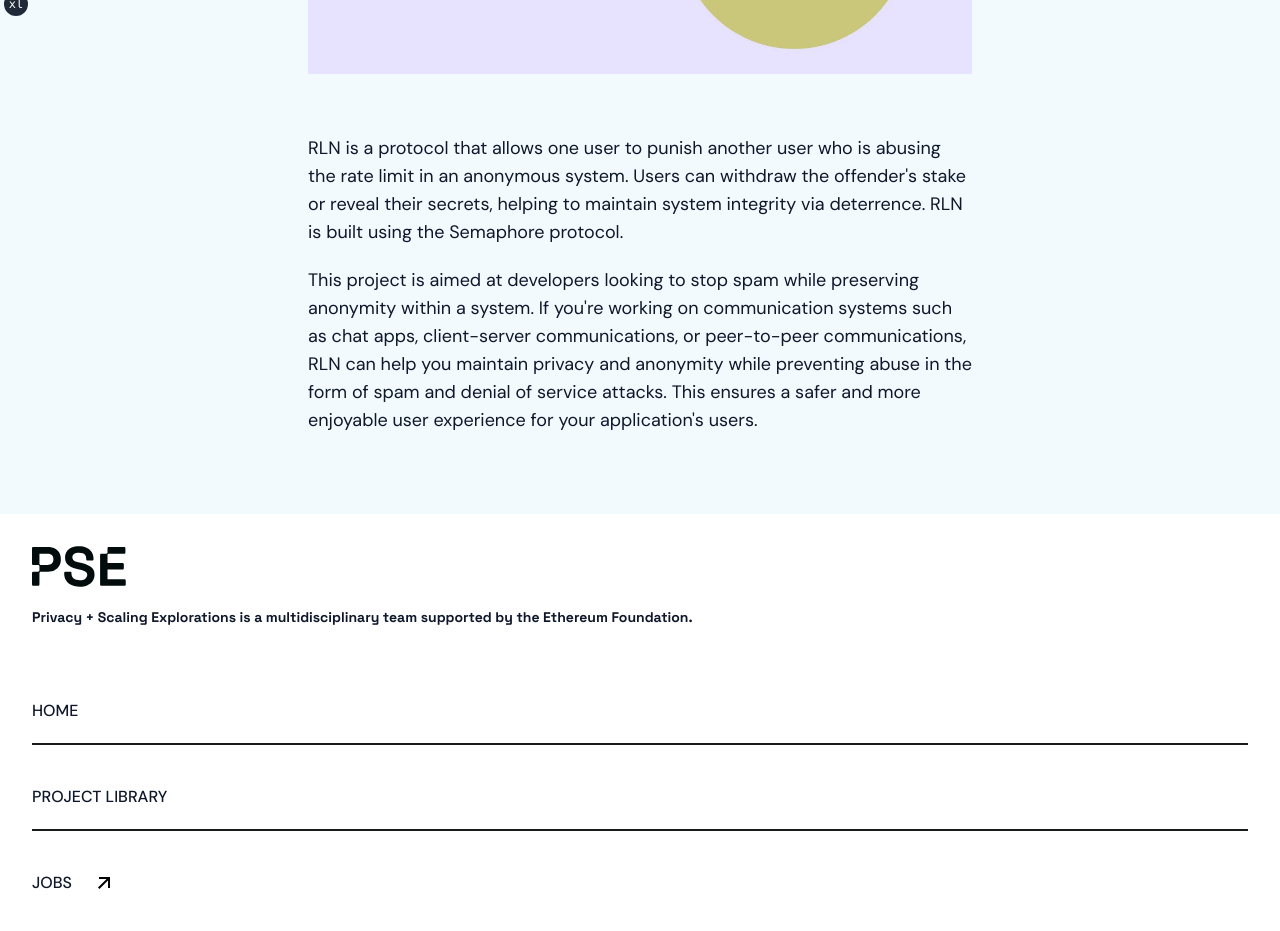
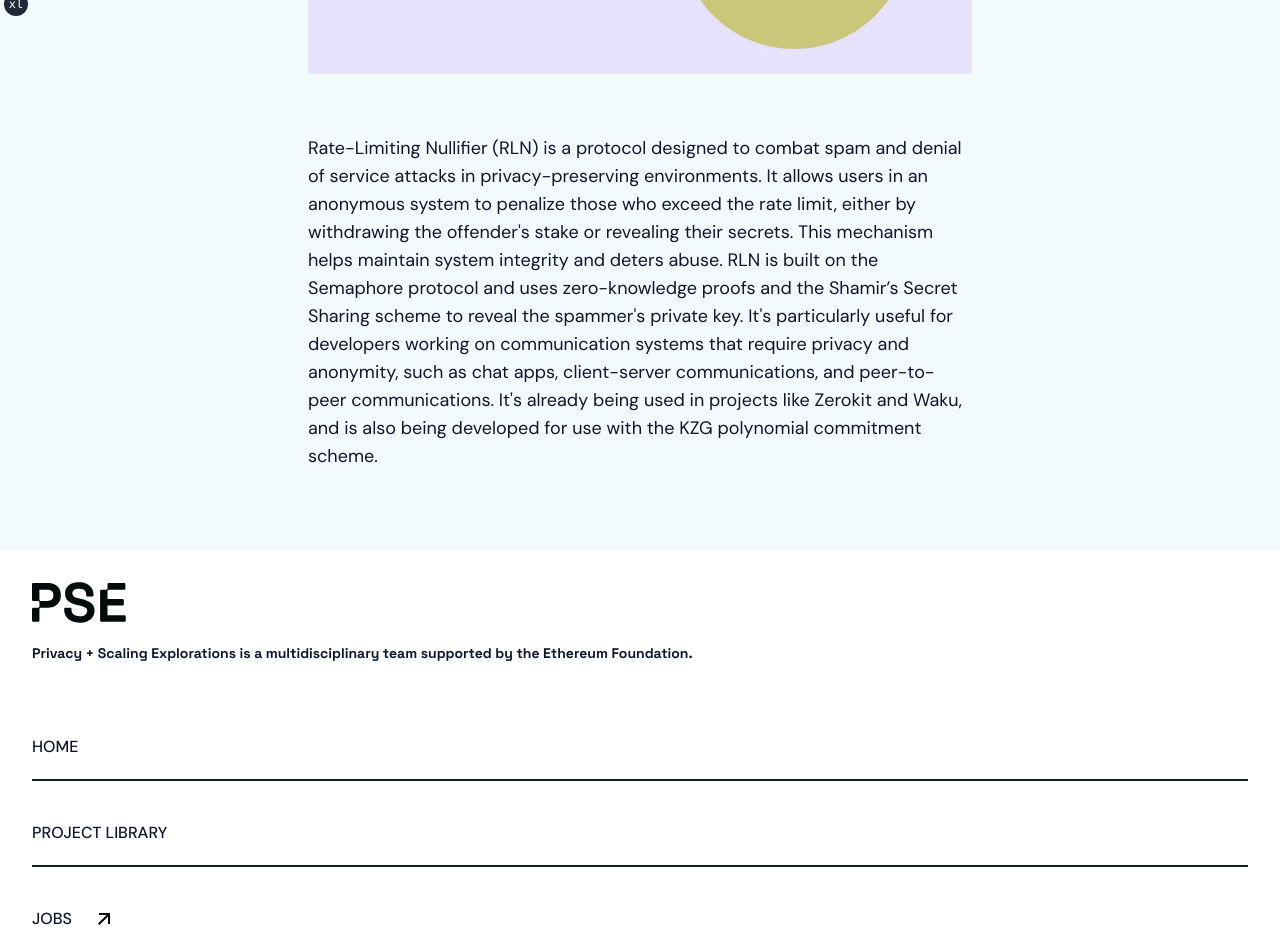
Before and after one commit to privacy-scaling-explorations/pse.dev, a Next.js app: page /projects/1 in a window 1280 px wide. Shown: the part 780-1711 px from the top of the page. Built offline with nearby package versions, Linux system fonts and the light colour scheme.

Commit message:
Added description on project page

```diff
--- a/app/projects/[id]/page.tsx
+++ b/app/projects/[id]/page.tsx
@@ -113,22 +113,7 @@ export default function ProjectDetailPage() {
           <div />
         )}
         <div className="flex w-full flex-col gap-5 py-10 text-base font-normal md:w-[664px] md:text-lg">
-          <p>
-            {`RLN is a protocol that allows one user to punish another user who is
-            abusing the rate limit in an anonymous system. Users can withdraw
-            the offender's stake or reveal their secrets, helping to maintain
-            system integrity via deterrence. RLN is built using the Semaphore
-            protocol.`}
-          </p>
-          <p>
-            {`This project is aimed at developers looking to stop spam while
-            preserving anonymity within a system. If you're working on
-            communication systems such as chat apps, client-server
-            communications, or peer-to-peer communications, RLN can help you
-            maintain privacy and anonymity while preventing abuse in the form of
-            spam and denial of service attacks. This ensures a safer and more
-            enjoyable user experience for your application's users.`}
-          </p>
+          <p>{findProject.description}</p>
         </div>
       </div>
     </section>
```
